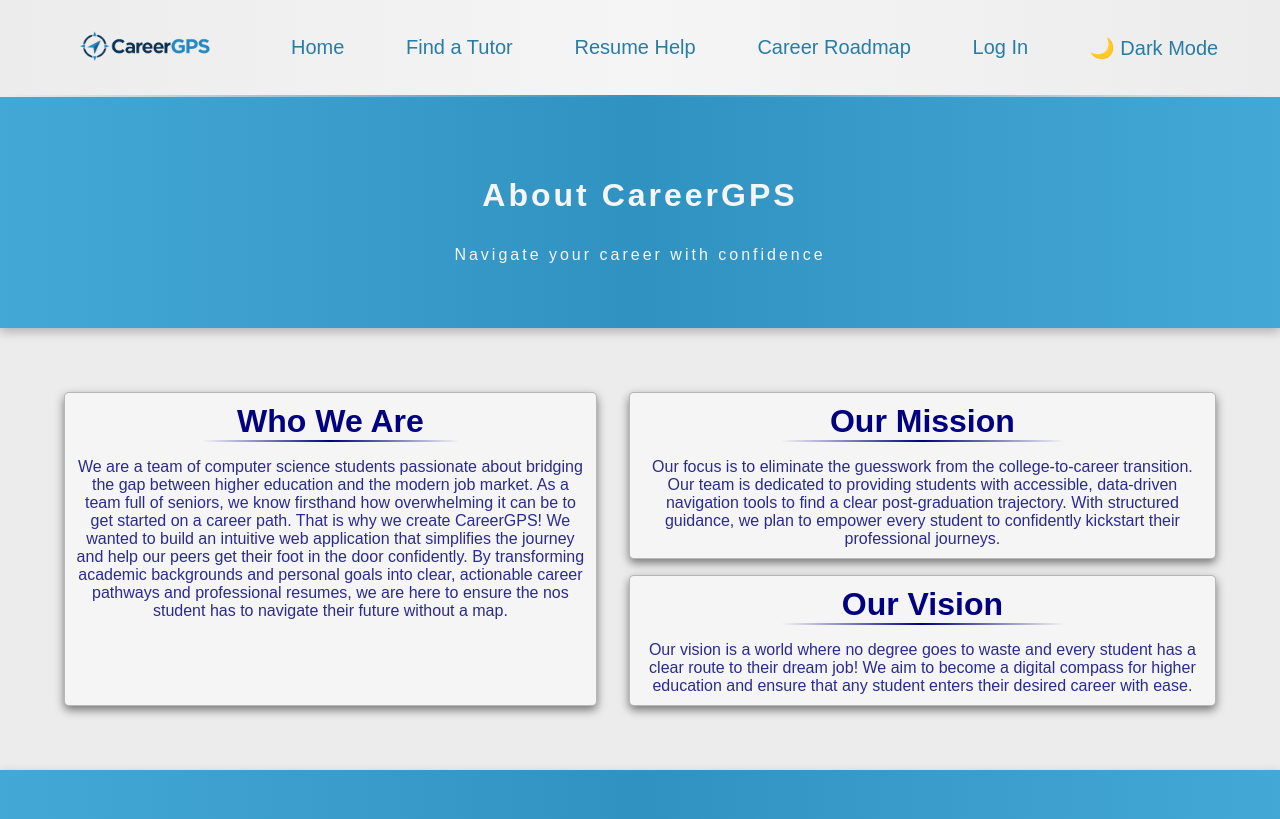
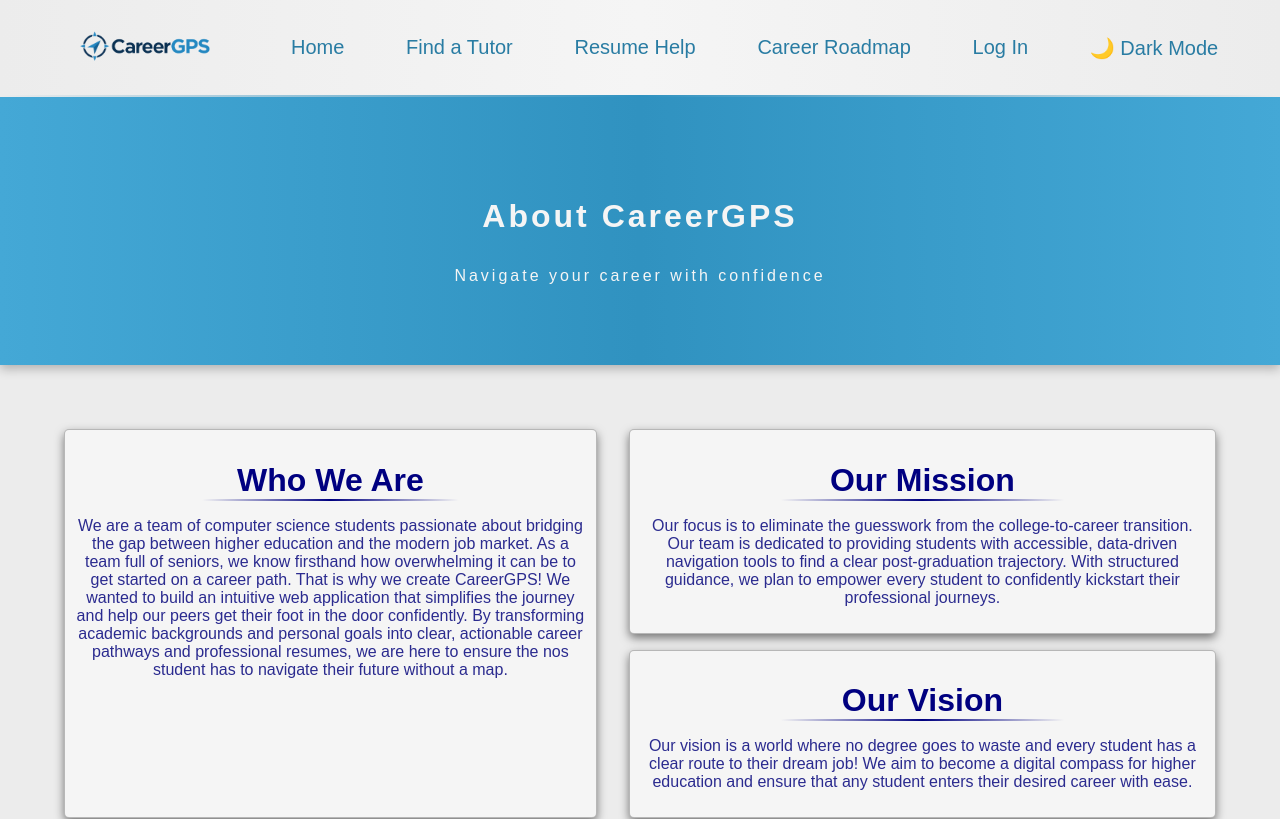
Before and after one commit to ianayala01/CSC-648-Team-Webpage, a React (Vite) app: page / in a window 1280 px wide. Shown: the top 819 px of the page. Built offline with nearby package versions, Linux system fonts and the light colour scheme.

Commit message:
can't figure out that stupid stripe at the bottom

```diff
--- a/src/App.css
+++ b/src/App.css
@@ -1,8 +1,9 @@
 .app{
-  min-height: 100vh;
+  min-height: 150vh;
   background-color: #ececec;
   color: #222;
   font-family: sans-serif;
+  margin: 0;
 }
 
 .app.dark{
--- a/src/index.css
+++ b/src/index.css
@@ -1,5 +1,8 @@
 * {
+  box-sizing: border-box;
+}
+
+body{
   margin: 0;
-  box-sizing: border-box;
-
+  background-color: #0A3D5A;
 }
```
